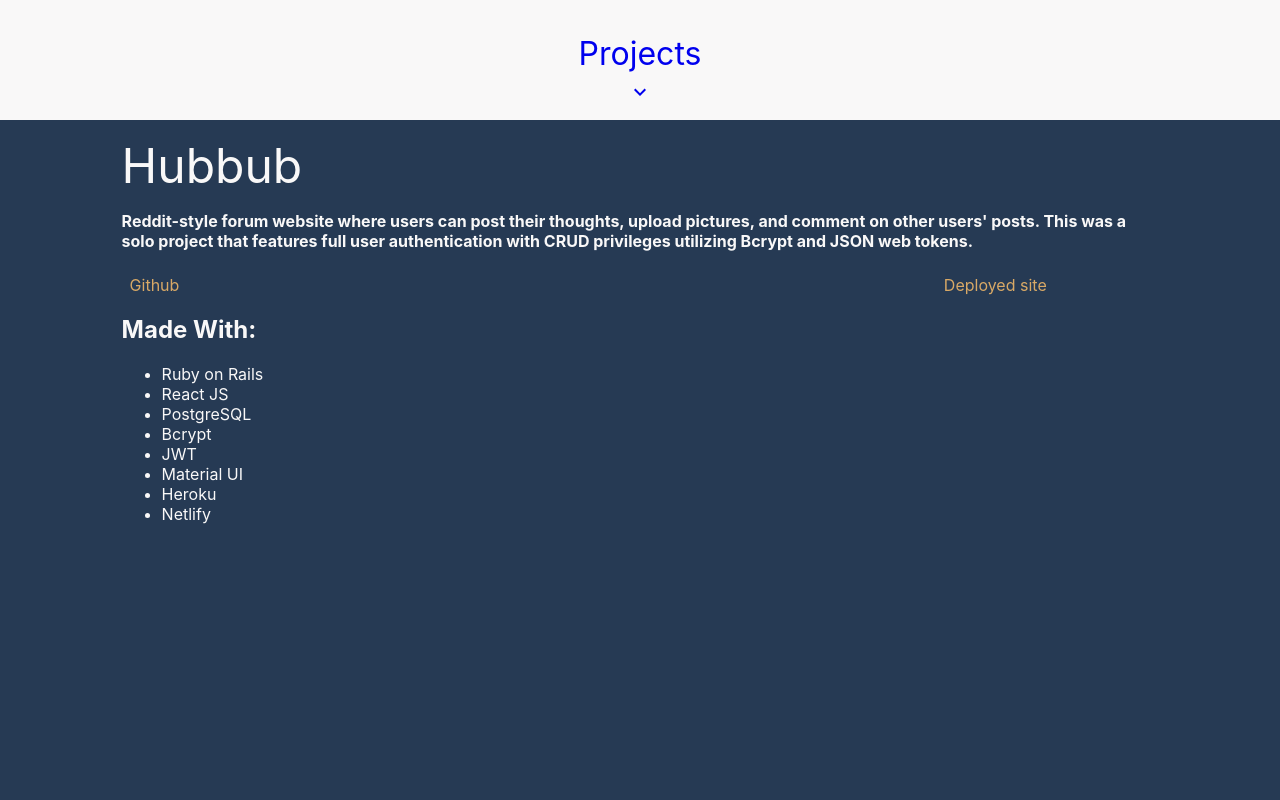
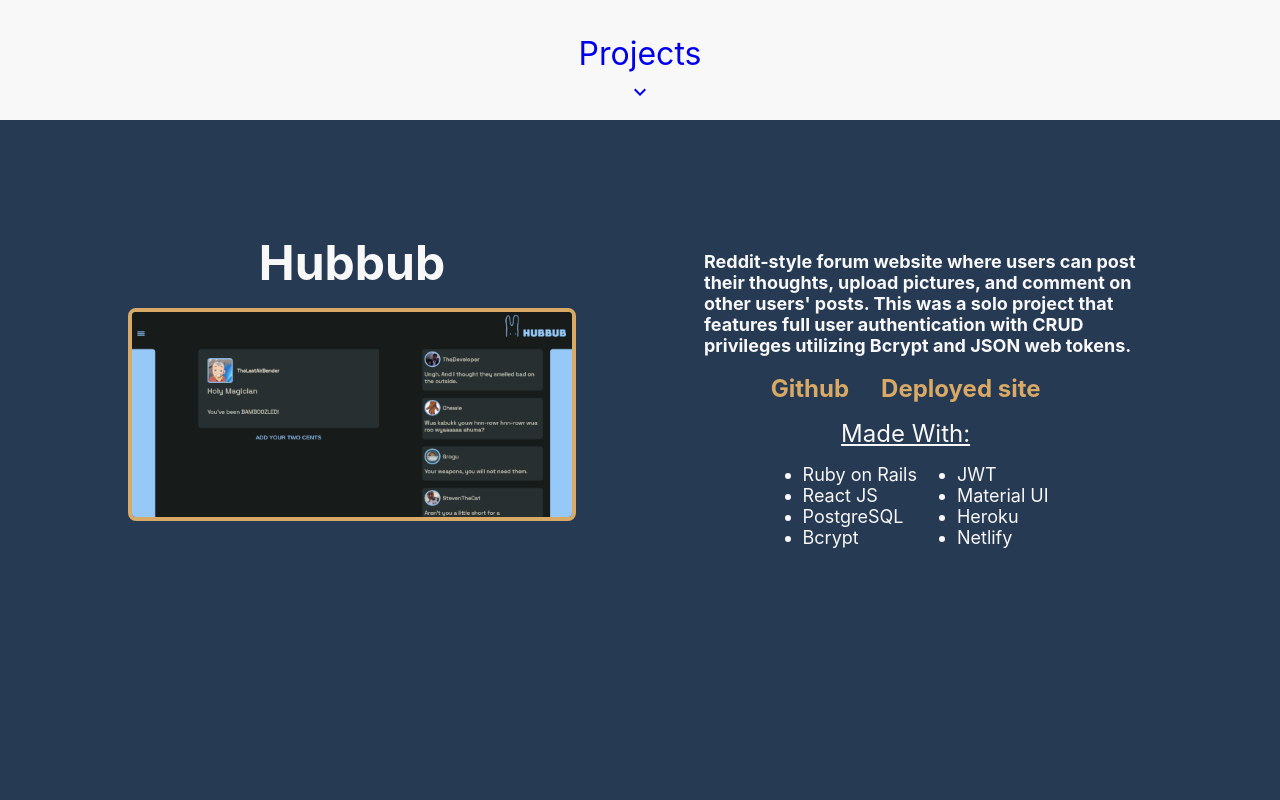
Before and after one commit to jason-moritz/portfolio, a React (Create React App) app in the folder client/: page / in a window 1280 px wide. Shown: the part 1480-2280 px from the top of the page. Built offline with nearby package versions, Linux system fonts and the light colour scheme.

Commit message:
Full styling complete for Project1

```diff
--- a/client/src/screens/about/About.css
+++ b/client/src/screens/about/About.css
@@ -24,10 +24,12 @@
 }
 
 @media screen and (min-width: 768px) {
-  .title {
-    font-size: 3rem;
+  .about-content-container {
+    width: 60%;
   }
-
+  .about-title {
+    padding-top: 10rem;
+  }
   .about-content {
     font-size: 2rem;
   }
--- a/client/src/screens/projects/Project1.css
+++ b/client/src/screens/projects/Project1.css
@@ -5,16 +5,7 @@
   display: flex;
   flex-direction: column;
   align-items: center;
-  padding-top: 1rem;
-}
-
-.screen-title {
-  display: none;
-  width: 90%;
-  font-size: 3rem;
-  font-weight: bold;
-  padding-bottom: 1rem;
-  text-align: right;
+  padding-top: 3rem;
 }
 
 .project-container {
@@ -24,17 +15,22 @@
   width: 90%;
 }
 
-.project-image-and-links {
-  display: none;
-  width: 50%;
+.project-half {
   display: flex;
   flex-direction: column;
   align-items: center;
-  justify-content: center;
+}
+
+.project-title {
+  font-size: 3rem;
+  font-weight: bold;
+}
+
+.project-img-container {
+  padding-top: 1rem;
 }
 
 .project-img {
-  display: none;
   width: 350px;
   height: auto;
   object-fit: cover;
@@ -42,16 +38,17 @@
   border: solid 4px #d9a966;
   border-radius: 8px;
 }
+
+.project-info {
+  text-align: left;
+}
+
 .project-links {
   width: 90%;
-  padding-top: 0.5rem;
   font-size: medium;
+  font-weight: bold;
   display: flex;
   justify-content: space-between;
-}
-
-.project-link {
-  padding: 0 0.5rem;
 }
 
 .project-link,
@@ -59,19 +56,89 @@
   color: #d9a966;
 }
 
-.project-info {
-  text-align: left;
-  width: 90%;
+.project-description {
+  font-size: 1rem;
 }
 
-.project-title {
-  font-size: 3rem;
+.project-tech-stack {
+  width: 90%;
+  padding-top: 1rem;
+  text-align: center;
 }
 
-.project-description {
-  font-size: 1rem;
+.tech-stack-title {
+  text-decoration: underline;
+}
+.tech-stack-container {
+  display: flex;
+  justify-content: center;
+  flex-direction: row;
+  text-align: left;
 }
 
 .list-item span {
   position: relative;
 }
+
+@media screen and (min-width: 1024px) {
+  .project1 {
+    padding-top: 6rem;
+  }
+
+  .project-container {
+    display: flex;
+    flex-direction: row;
+    justify-content: center;
+  }
+
+  .project-half-a,
+  .project-half-b {
+    width: 50%;
+    height: 90%;
+    padding: 0 4rem;
+  }
+
+  .project-img {
+    width: 100%;
+  }
+
+  .project-description {
+    font-size: large;
+  }
+
+  .project-links {
+    font-size: x-large;
+    justify-content: center;
+  }
+
+  .project-link {
+    padding: 0 1rem;
+  }
+
+  .tech-stack-title {
+    font-size: x-large;
+  }
+
+  .list-item {
+    font-size: large;
+  }
+}
+
+@media screen and (min-width: 1440px) {
+  .project-description {
+    font-size: x-large;
+  }
+
+  .project-links {
+    font-size: xx-large;
+    justify-content: center;
+  }
+
+  .tech-stack-title {
+    font-size: xx-large;
+  }
+
+  .list-item {
+    font-size: x-large;
+  }
+}
--- a/client/src/screens/projects/Project1.jsx
+++ b/client/src/screens/projects/Project1.jsx
@@ -4,22 +4,25 @@
 import { HashLink } from 'react-router-hash-link'
 import './Project1.css'
 
-export default function Projects() {
+export default function Project1() {
   return (
     <section id='project1' className='project1'>
-      <h1 className='screen-title'>Projects</h1>
       <div className='project-container'>
-        <div className='project-image-and-links'>
+        <div className='project-half-a'>
+          <div className='project-title'>Hubbub</div>
+          <div className='project-img-container'>
             <img className='project-img' src={Hubbub} alt='project-preview' />
           </div>
+        </div>
+        <div className='project-half-b'>
           <div className='project-info'>
-          <div className='project-title'>Hubbub</div>
             <h3 className='project-description'>
               Reddit-style forum website where users can post their thoughts,
-            upload pictures, and comment on other users' posts. This was a solo
-            project that features full user authentication with CRUD privileges
-            utilizing Bcrypt and JSON web tokens.
+              upload pictures, and comment on other users' posts. This was a
+              solo project that features full user authentication with CRUD
+              privileges utilizing Bcrypt and JSON web tokens.
             </h3>
+          </div>
           <div className='project-links'>
             <a
               className='project-link'
@@ -38,7 +41,9 @@
               Deployed site
             </a>
           </div>
-          <h1 className='project-tech-stack'>Made With: </h1>
+          <div className='project-tech-stack'>
+            <div className='tech-stack-title'>Made With: </div>
+            <div className='tech-stack-container'>
               <ul>
                 <li className='list-item'>
                   <span>Ruby on Rails</span>
@@ -52,6 +57,8 @@
                 <li className='list-item'>
                   <span>Bcrypt</span>
                 </li>
+              </ul>
+              <ul>
                 <li className='list-item'>
                   <span>JWT</span>
                 </li>
@@ -67,6 +74,8 @@
               </ul>
             </div>
           </div>
+        </div>
+      </div>
       <div className='bottom-link'>
         <HashLink smooth to='#project2'>
           More projects
```
Lines whose indentation alone changed are shown as unchanged.
